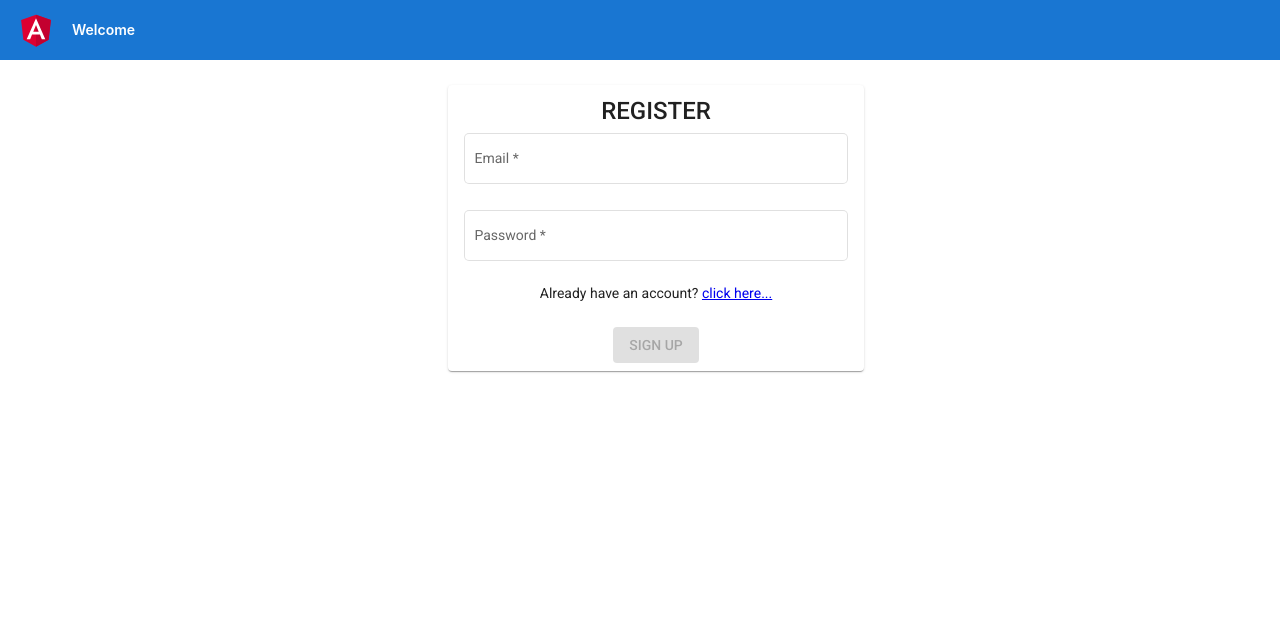
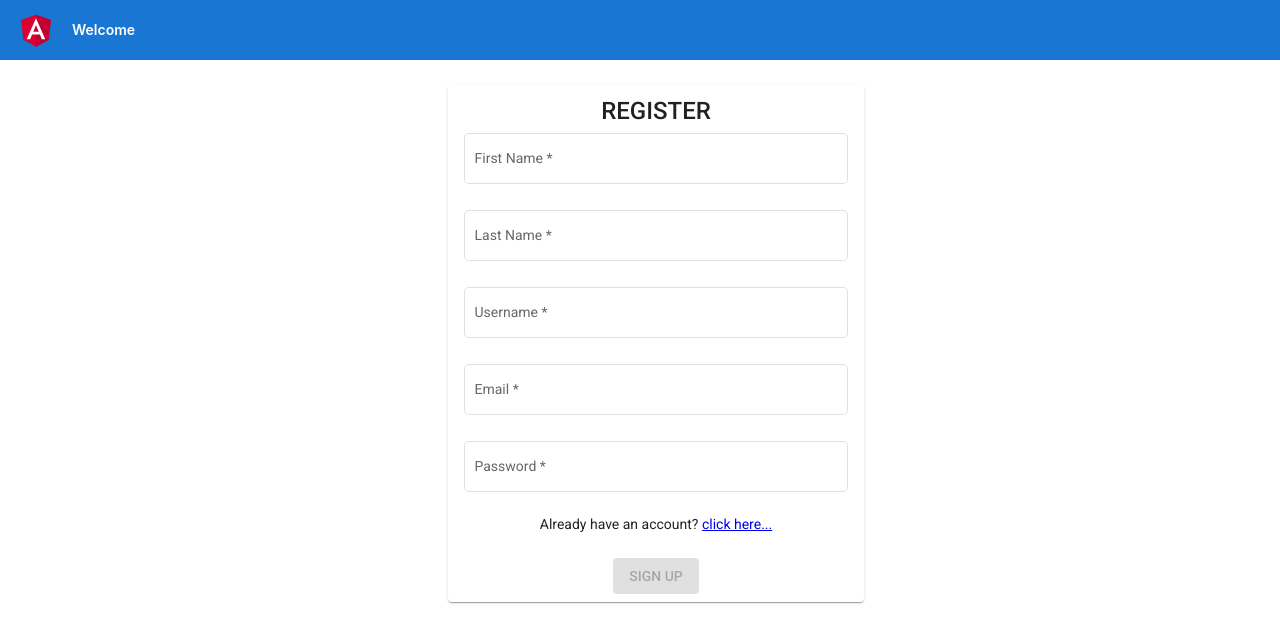
Before and after one commit to Direnzo30/koombea-tweeter-client, an Angular app: page /signup in a window 1280 px wide. Shown: the top 642 px of the page. Built offline with nearby package versions, Linux system fonts and the light colour scheme.

Commit message:
fix forms

```diff
--- a/package.json
+++ b/package.json
@@ -23,6 +23,7 @@
     "@angular/router": "~11.0.0",
     "@types/humps": "^2.0.0",
     "humps": "^2.0.1",
+    "ngx-toastr": "^13.1.0",
     "rxjs": "~6.6.0",
     "tslib": "^2.0.0",
     "zone.js": "~0.10.2"
--- a/src/app/models/user.ts
+++ b/src/app/models/user.ts
@@ -1,5 +1,8 @@
 export interface User {
     id: Number;
+    firstName: String;
+    lastName: String;
+    username: String;
     autorizationToken: String;
     email: String;
     createdAt: Date;
--- a/src/app/signin/signin.component.html
+++ b/src/app/signin/signin.component.html
@@ -6,8 +6,8 @@
                     LOGIN
                 </mat-card-title>
                     <mat-form-field appearance="outline">
-                        <mat-label>Email</mat-label>
-                        <input matInput autocomplete="off" formControlName="email">
+                        <mat-label>Username</mat-label>
+                        <input matInput autocomplete="off" formControlName="username">
                     </mat-form-field>
                     <mat-form-field appearance="outline">
                         <mat-label>Password</mat-label>
--- a/src/app/signin/signin.component.ts
+++ b/src/app/signin/signin.component.ts
@@ -21,7 +21,7 @@ export class SigninComponent implements OnInit {
 
   initializeForm(): FormGroup {
     return this.formBuilder.group({
-      email: ['', [Validators.required, Validators.email]],
+      username: ['', [Validators.required]],
       password: ['', [Validators.required]]
     })
   }
--- a/src/app/signup/signup.component.html
+++ b/src/app/signup/signup.component.html
@@ -5,6 +5,18 @@
                 <mat-card-title>
                     REGISTER
                 </mat-card-title>
+                    <mat-form-field appearance="outline">
+                        <mat-label>First Name</mat-label>
+                        <input matInput autocomplete="off" formControlName="firstName">
+                    </mat-form-field>
+                    <mat-form-field appearance="outline">
+                        <mat-label>Last Name</mat-label>
+                        <input matInput autocomplete="off" formControlName="lastName">
+                    </mat-form-field>
+                    <mat-form-field appearance="outline">
+                        <mat-label>Username</mat-label>
+                        <input matInput autocomplete="off" formControlName="username">
+                    </mat-form-field>
                     <mat-form-field appearance="outline">
                         <mat-label>Email</mat-label>
                         <input matInput autocomplete="off" formControlName="email">
--- a/src/app/signup/signup.component.ts
+++ b/src/app/signup/signup.component.ts
@@ -21,6 +21,9 @@ export class SignupComponent implements OnInit {
 
   initializeForm(): FormGroup {
     return this.formBuilder.group({
+      firstName: ['', [Validators.required]],
+      lastName: ['', [Validators.required]],
+      username: ['', [Validators.required]],
       email: ['', [Validators.required, Validators.email]],
       password: ['', [Validators.required]]
     })
```
Also changed, not shown: 1 other file (tests, documents, lock files or other folders).
